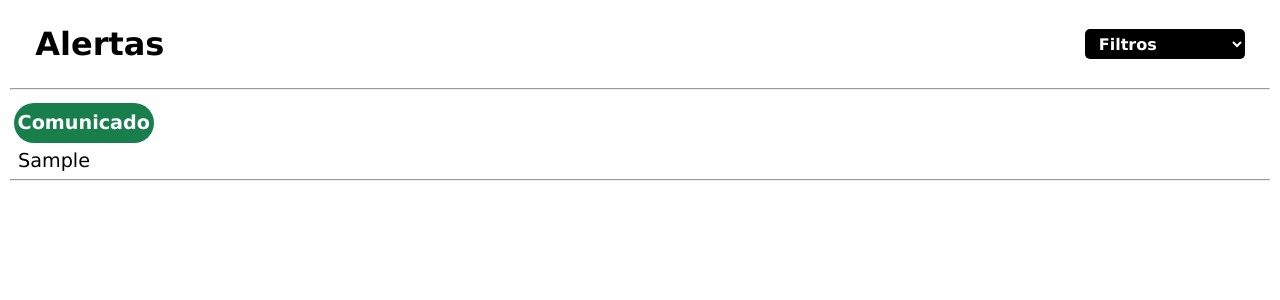
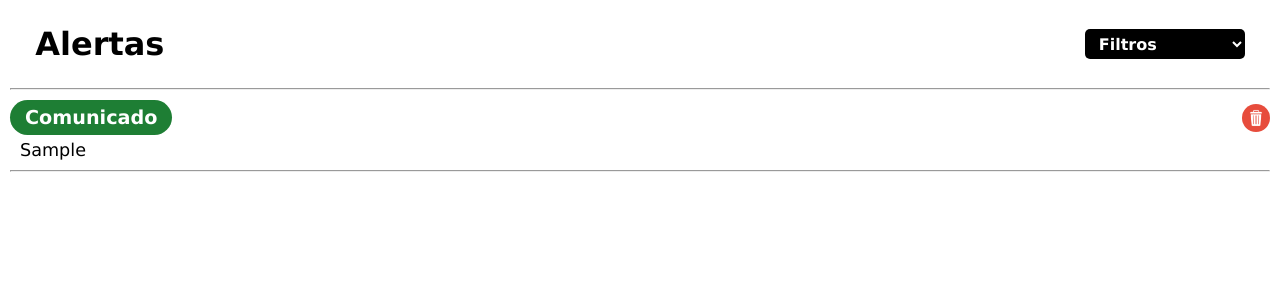
Before and after one commit to ArthurOscar/Mockup, a PHP site: page /index_alertas.php in a window 1280 px wide. Shown: the part 100-400 px from the top of the page. Run offline with PHP 8.4, Linux system fonts and the light colour scheme; the visitor is signed in with stand-in values (Sample User, id 1); tables that the repository leaves empty hold one stand-in row (values such as "Sample post"); grey boxes marked "Sample" are stand-in pictures.

Commit message:
Página de alertas com nova função de excluir alertas para administradores e mudanças no seu style

```diff
--- a/sistema/public/index_alertas.php
+++ b/sistema/public/index_alertas.php
@@ -14,16 +14,27 @@ if (!$auth->isLoggedIn()) {
 
 $filtro = $_GET['filtro'] ?? '';
 
-if ($filtro === "reset"){
+if ($filtro === "reset") {
     $filtro = '';
     header("location: index_alertas.php");
 }
 
-if($filtro != "comunicados" && $filtro != "alertas"){
+if ($filtro != "comunicados" && $filtro != "alertas") {
     $filtro = '';
 }
 
 $currentUser = $user->getUserById($_SESSION['user_id']);
+
+if ($_SERVER['REQUEST_METHOD'] == 'POST') {
+    if (isset($_POST['excluir'])) {
+        $id = $_POST['id'];
+        if ($user->excluirAlertas($id)) {
+            echo "<script>alert('Sucesso ao remover alerta')</script>";
+        } else {
+            echo "<script>alert('Erro ao remover alerta')</script>";
+        }
+    }
+}
 
 ?>
 
@@ -87,9 +98,9 @@ $currentUser = $user->getUserById($_SESSION['user_id']);
         <hr>
         <?php
         // Mostrando os dados do BD de alertas
-        if ($filtro === "comunicados"){
+        if ($filtro === "comunicados") {
             $sql = "SELECT * FROM alertas WHERE tipo_alerta = 'Comunicado'";
-        } else if ($filtro === "alertas"){
+        } else if ($filtro === "alertas") {
             $sql = "SELECT * FROM alertas WHERE tipo_alerta = 'Alerta'";
         } else {
             $sql = "SELECT * FROM alertas";
@@ -100,13 +111,24 @@ $currentUser = $user->getUserById($_SESSION['user_id']);
             foreach ($alertas as $row) {
                 $tipo_alerta = htmlspecialchars($row['tipo_alerta']);
                 $mensagem = htmlspecialchars($row['mensagem']);
-                echo "<div class='textGreen_comunicado'>";
-                echo "<p>$tipo_alerta</p>";
-                echo "</div>";
-                echo "<div>";
-                echo "<p class='textoAlerta'>$mensagem</p>";
-                echo "</div>";
-                echo "<hr>";
+                $id = htmlspecialchars($row['id_alerta']);
+                $funcao = htmlspecialchars($currentUser['funcao']);
+                echo "<div class='alerta-box'>
+                        <div class='alerta-header'>
+                            <span class='tipo-alerta $tipo_alerta'>$tipo_alerta</span>";
+                // SÓ ADMIN VÊ O BOTÃO
+                if ($funcao === 'Admin') {
+                    echo "<form method='POST' class='form-excluir'>
+                            <input type='hidden' name='id' value='$id'>
+                            <button type='submit' name='excluir' class='btn-excluir'>
+                                <img src='../assects/lixeira.png' alt='Excluir'>
+                            </button>
+                        </form>";
+                }
+                echo "</div>
+                <p class='alerta-msg'>$mensagem</p>
+            </div>
+          <hr>";
             }
         } else {
             echo 'Nenhum alerta ou comunicado encontrado.';
--- a/sistema/src/user.php
+++ b/sistema/src/user.php
@@ -44,6 +44,20 @@ class User {
         $stmt -> bindParam(':id', $user_id);
         return $stmt->execute();
     }
+    public function excluirAlertas($id){
+        $sql = "DELETE FROM alertas WHERE id_alerta = :id";
+        $stmt = $this->conn->prepare($sql);
+        $stmt -> bindParam(':id', $id);
+        return $stmt->execute();
+    }
+    public function adicionarAlertas($user_id, $tipo_alerta, $msg){
+        $sql = "INSERT INTO alertas(tipo_alerta, mensagem, id_usuario) VALUES (:tipo_alerta, :msg, :user_id)";
+        $stmt = $this -> conn -> prepare($sql);
+        $stmt -> bindParam(':tipo_alerta', $tipo_alerta);
+        $stmt -> bindParam(':msg', $msg);
+        $stmt -> bindParam(':user_id', $user_id);
+        return $stmt->execute();
+    }
 }
 
 ?>
--- a/sistema/style/style.css
+++ b/sistema/style/style.css
@@ -387,51 +387,6 @@ main {
     justify-content: end;
 }
 
-.flex-Alertas {
-    display: flex;
-    justify-content: space-between;
-    align-items: center;
-    margin: 2%;
-    flex-wrap: wrap;
-}
-
-.textoAlerta {
-    font-family: Verdana, Geneva, Tahoma, sans-serif;
-    margin: 0.3rem 0.5rem;
-    font-size: 1.2rem;
-    text-align: left;
-    line-height: 1.4;
-}
-
-.textGreen_comunicado {
-    font-family: Verdana, Geneva, Tahoma, sans-serif;
-    font-weight: bold;
-    margin-top: 1%;
-    margin-left: 0.3%;
-    font-size: 1.2rem;
-    background-color: #187f4c;
-    height: 40px;
-    width: 140px;
-    text-align: center;
-    align-content: center;
-    border-radius: 20px;
-    color: #ffffff;
-}
-
-.textGreen_alerta {
-    font-family: Verdana, Geneva, Tahoma, sans-serif;
-    font-weight: bold;
-    margin-top: 1%;
-    margin-left: 0.3%;
-    font-size: 1.2rem;
-    background-color: #187f4c;
-    height: 40px;
-    width: 80px;
-    text-align: center;
-    align-content: center;
-    border-radius: 20px;
-    color: #dddfe3;
-}
 
 /* Histórico */
 .historico {
@@ -596,6 +551,70 @@ main {
     font-size: 1.5rem;
     font-weight: bold;
     color: #187f4c;
+}
+
+/* Alerta */
+.flex-Alertas {
+    display: flex;
+    justify-content: space-between;
+    align-items: center;
+    margin: 2%;
+    flex-wrap: wrap;
+}
+
+.alerta-box {
+    margin: 10px 0;
+}
+
+.alerta-header {
+    display: flex;
+    justify-content: space-between;
+    align-items: center;
+}
+
+.tipo-alerta {
+    padding: 6px 15px;
+    border-radius: 20px;
+    font-size: 1.2rem;
+    font-weight: bold;
+    color: #fff;
+    background-color: #1e7e34;
+    font-family: Verdana, Geneva, Tahoma, sans-serif;
+}
+
+.form-excluir {
+    margin: 0;
+}
+
+.btn-excluir {
+    background: #e74c3c;
+    border: none;
+    border-radius: 50%;
+    width: 28px;
+    height: 28px;
+    display: flex;
+    justify-content: center;
+    align-items: center;
+    cursor: pointer;
+    padding: 0;
+    transition: 0.2s;
+}
+
+.btn-excluir img {
+    width: 20px;
+    height: 20px;
+    filter: invert(1)
+}
+
+.btn-excluir:hover {
+    background: #c0392b;
+    transform: scale(1.1);
+}
+
+.alerta-msg {
+    margin: 5px 10px;
+    font-size: 1.1rem;
+    font-family: Verdana, Geneva, Tahoma, sans-serif;
 }
 
 /* Media Queries para Responsividade */
```
Also changed, not shown: sistema/assects/lixeira.png (added).
